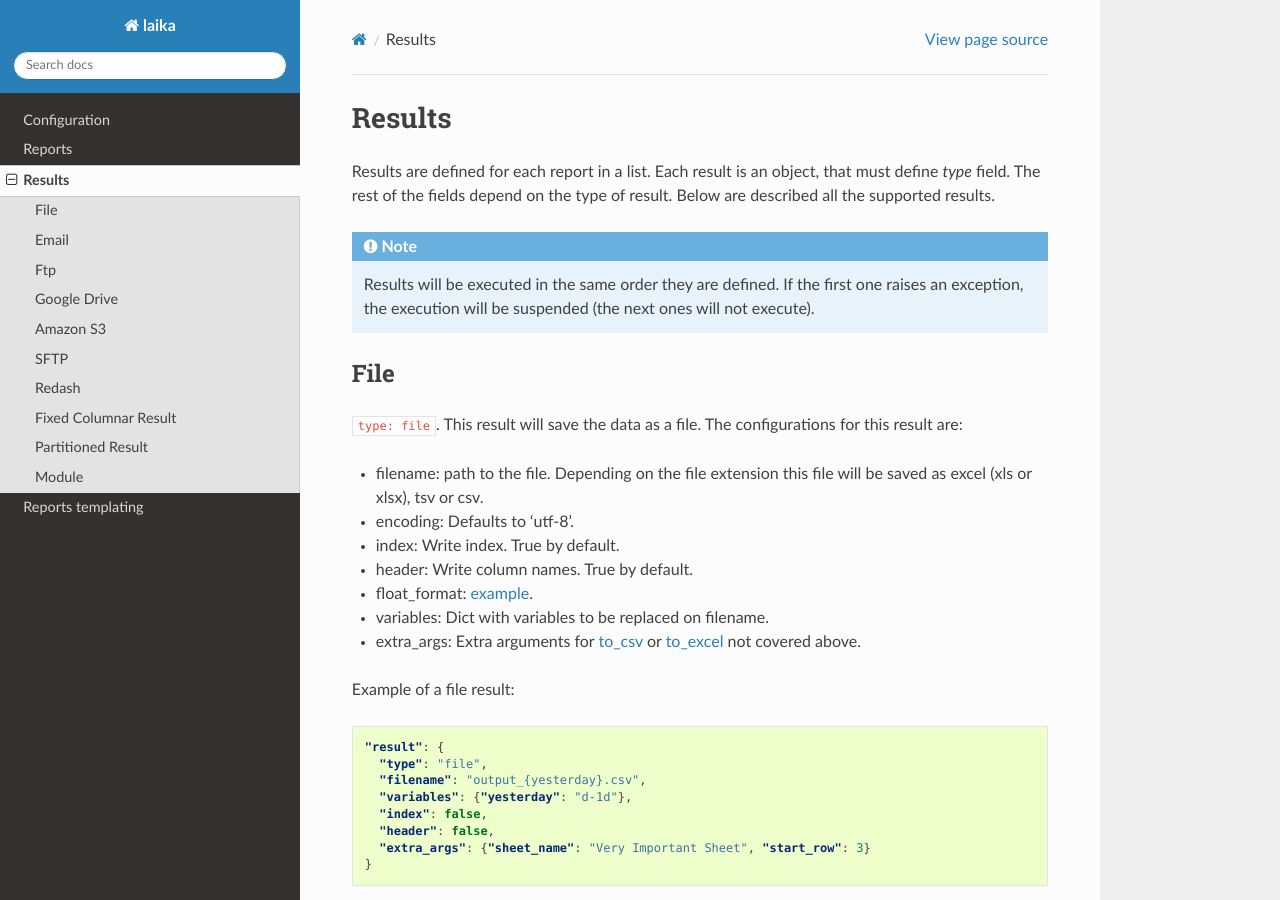
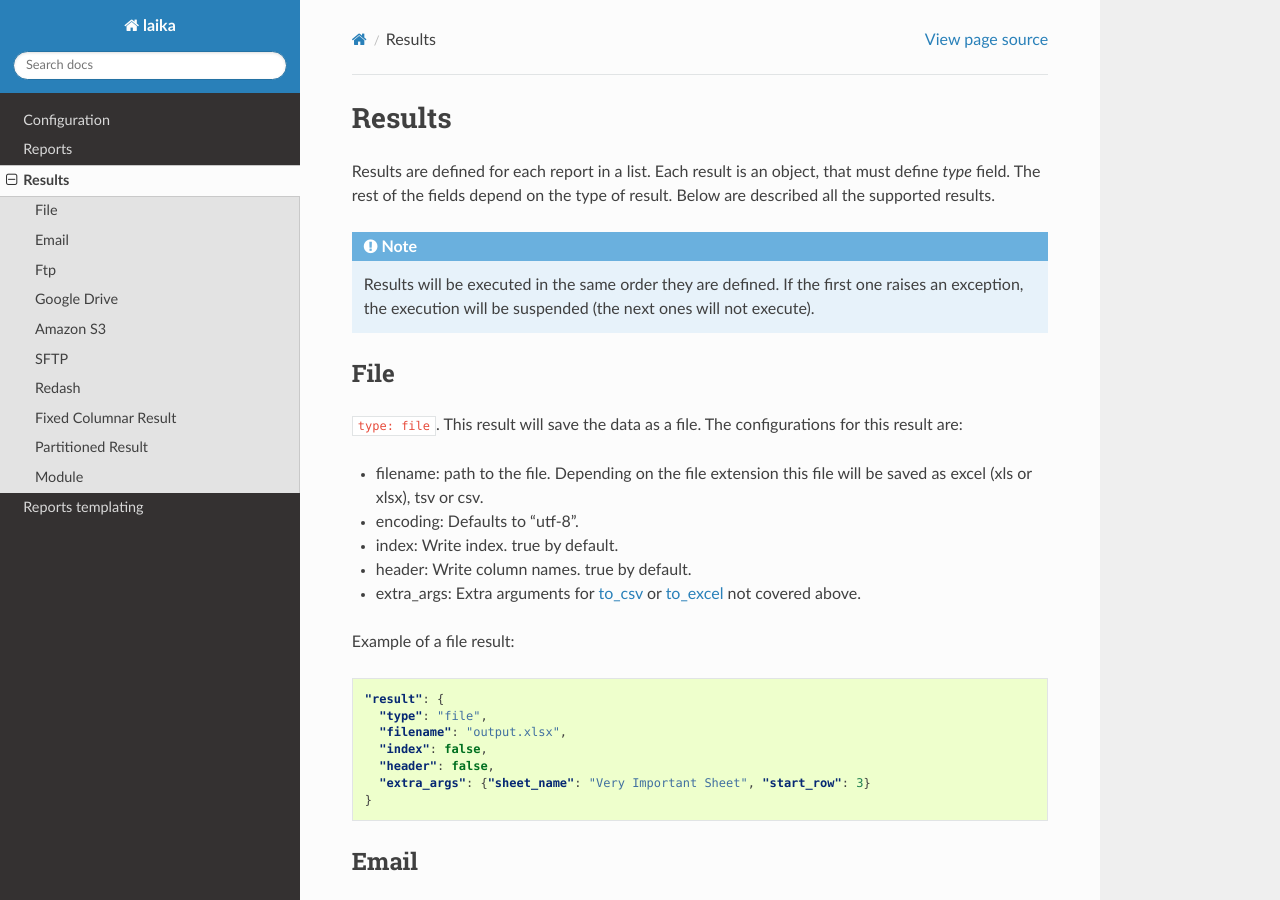
Before and after one commit to trocafone/laika, a Sphinx documentation site: the page built from docs/results.rst, in a window 1280 px wide and 900 px high. Built offline with Sphinx 7.4.7 and the Read the Docs theme 2.0.0, drawn with Linux system fonts in a browser that asks for light colours.

Commit message:
Add PR suggestions

```diff
--- a/docs/results.rst
+++ b/docs/results.rst
@@ -19,11 +19,9 @@ configurations for this result are:
 
 -  filename: path to the file. Depending on the file extension this file
    will be saved as excel (xls or xlsx), tsv or csv.
--  encoding: Defaults to 'utf-8'.
--  index: Write index. True by default.
--  header: Write column names. True by default.
--  float_format: example_.
--  variables: Dict with variables to be replaced on filename.
+-  encoding: Defaults to "utf-8".
+-  index: Write index. true by default.
+-  header: Write column names. true by default.
 -  extra_args: Extra arguments for to_csv_ or to_excel_ not covered above.
 
 Example of a file result:
@@ -32,14 +30,12 @@ Example of a file result:
 
     "result": {
       "type": "file",
-      "filename": "output_{yesterday}.csv",
-      "variables": {"yesterday": "d-1d"},
+      "filename": "output.xlsx",
       "index": false,
       "header": false,
       "extra_args": {"sheet_name": "Very Important Sheet", "start_row": 3}
     }
 
-.. _example: http://www.datasciencemadesimple.com/format-integer-column-of-dataframe-in-python-pandas/
 .. _to_csv: https://pandas.pydata.org/pandas-docs/stable/reference/api/pandas.DataFrame.to_csv.html
 .. _to_excel: https://pandas.pydata.org/pandas-docs/stable/reference/api/pandas.DataFrame.to_excel.html
 
```
Also changed, not shown: 1 other file.
